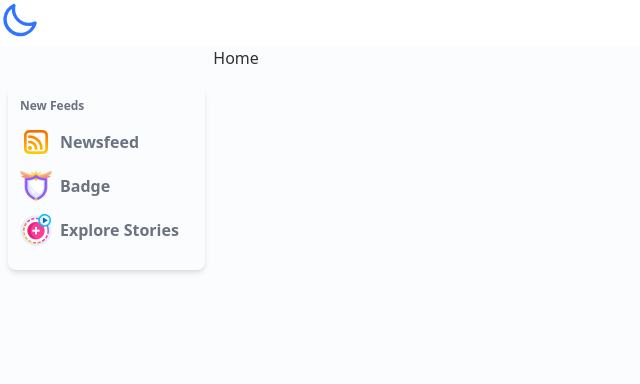
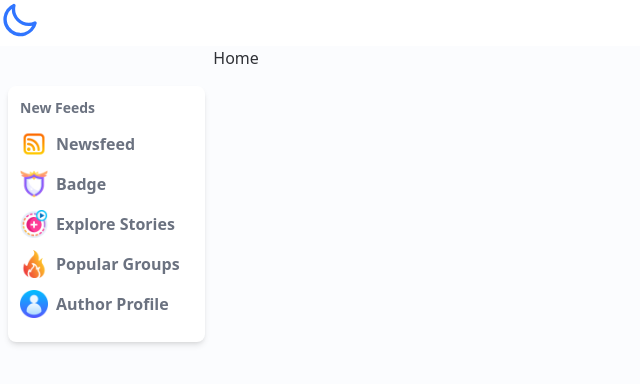
Before and after one commit to CrisTain333/logiko-frontend, a React (Create React App) app: page / in a window 1280 px wide. Shown: the top 384 px of the page, without its empty margins (0-640 px from the left). Built offline with nearby package versions, Linux system fonts and the light colour scheme.

Commit message:
new feed completed

```diff
--- /dev/null
+++ b/src/components/Shared/Sidebar/Account.jsx
@@ -0,0 +1,7 @@
+import React from "react";
+
+const Account = () => {
+  return <div></div>;
+};
+
+export default Account;
--- a/src/components/Shared/Sidebar/NewFeeds.jsx
+++ b/src/components/Shared/Sidebar/NewFeeds.jsx
@@ -2,17 +2,19 @@ import React from "react";
 import newsFeed from "../../../Images/Icons/newsfeed.png";
 import badge from "../../../Images/Icons/award.png";
 import storyIcon from "../../../Images/Icons/instagram-stories.png";
+import popularIcon from "../../../Images/Icons/flash-sale.png";
+import userIcon from "../../../Images/Icons/user.png";
 const NewFeeds = () => {
   return (
     <>
-      <div className="shadow-md mt-10 rounded-lg p-3 mx-2">
+      <div className="shadow-md mt-10 rounded-lg p-3 mx-2 bg-white">
         <div>
-          <p className="text-xs text-gray-500 font-bold">New Feeds</p>
+          <p className="text-sm text-gray-500 font-bold">New Feeds</p>
           <div className="mt-3">
             {/* Links */}
             <div className="flex items-center my-3">
               <div>
-                <img src={newsFeed} alt="" className="h-8 w-8" />
+                <img src={newsFeed} alt="" className="h-7 w-7" />
               </div>
               <span className="text-gray-500 font-semibold ml-2 hover:text-blue-600 transition-all duration-500 cursor-pointer">
                 Newsfeed
@@ -20,7 +22,7 @@ const NewFeeds = () => {
             </div>
             <div className="flex items-center my-3">
               <div>
-                <img src={badge} alt="" className="h-8 w-8" />
+                <img src={badge} alt="" className="h-7 w-7" />
               </div>
               <span className="text-gray-500 font-semibold ml-2 hover:text-blue-600 transition-all duration-500 cursor-pointer">
                 Badge
@@ -28,10 +30,26 @@ const NewFeeds = () => {
             </div>
             <div className="flex items-center my-3">
               <div>
-                <img src={storyIcon} alt="" className="h-8 w-8" />
+                <img src={storyIcon} alt="" className="h-7 w-7" />
               </div>
               <span className="text-gray-500 font-semibold ml-2 hover:text-blue-600 transition-all duration-500 cursor-pointer">
                 Explore Stories
+              </span>
+            </div>
+            <div className="flex items-center my-3">
+              <div>
+                <img src={popularIcon} alt="" className="h-7 w-7" />
+              </div>
+              <span className="text-gray-500 font-semibold ml-2 hover:text-blue-600 transition-all duration-500 cursor-pointer">
+                Popular Groups
+              </span>
+            </div>
+            <div className="flex items-center my-3">
+              <div>
+                <img src={userIcon} alt="" className="h-7 w-7" />
+              </div>
+              <span className="text-gray-500 font-semibold ml-2 hover:text-blue-600 transition-all duration-500 cursor-pointer">
+                Author Profile
               </span>
             </div>
           </div>
```
Also changed, not shown: src/Images/Icons/flash-sale.png (added), src/Images/Icons/user.png (added).
